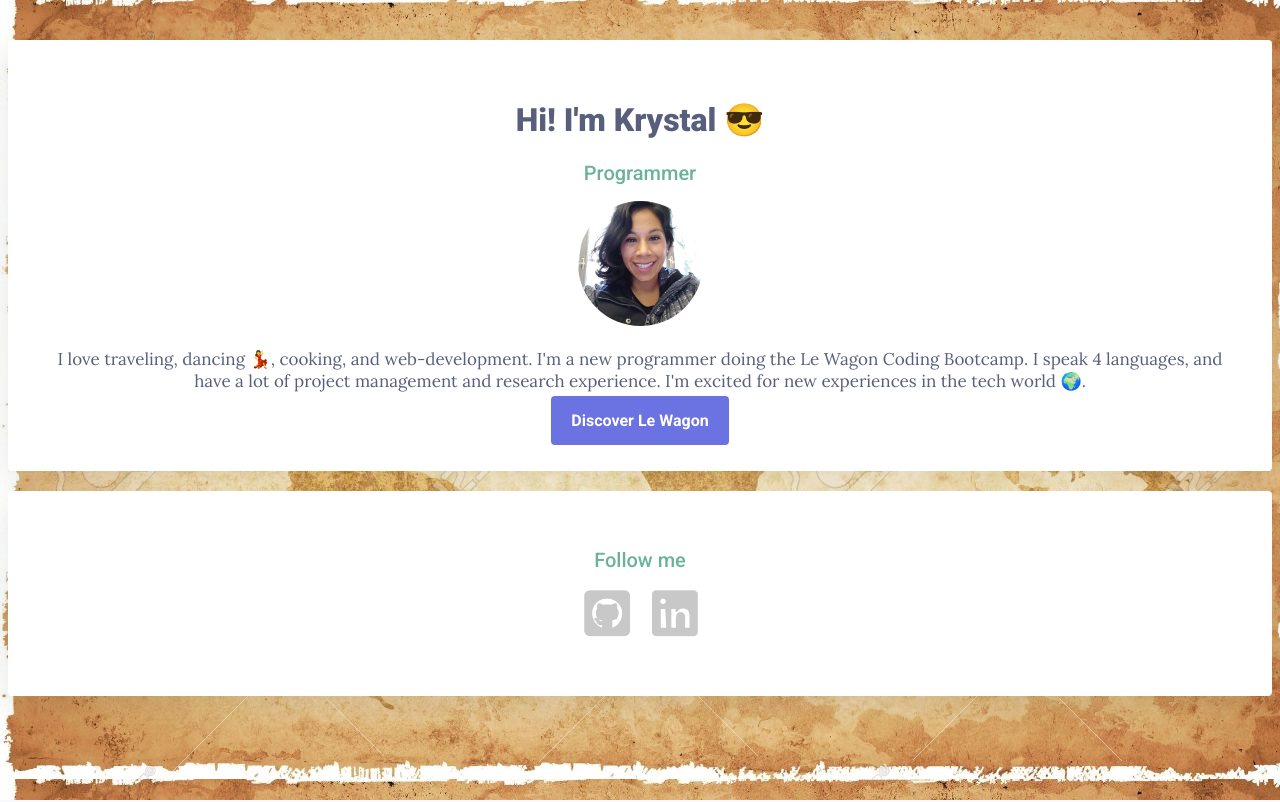
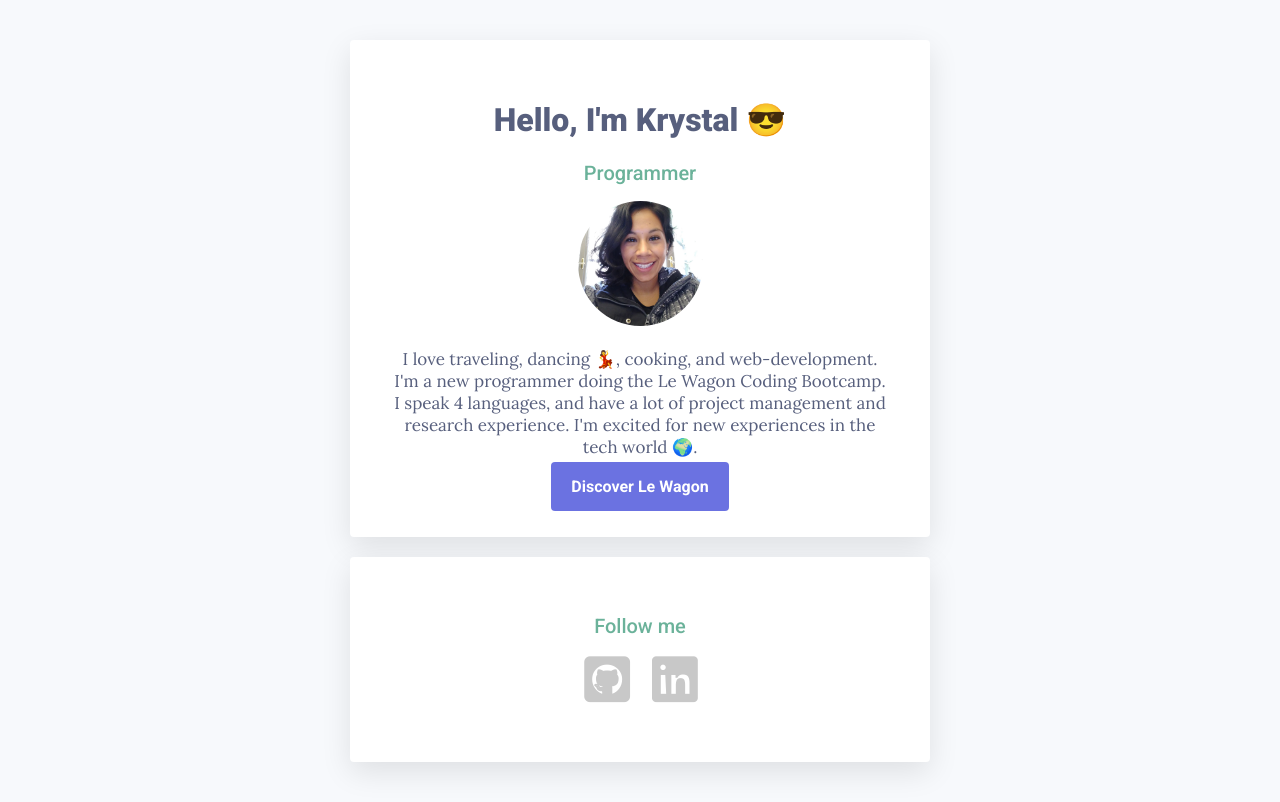
Before and after one commit to kmontes417/profile, a plain HTML site: page index.html in a window 1280 px wide. Drawn offline with Linux system fonts and the light colour scheme.

Commit message:
removed background image

```diff
--- a/index.html
+++ b/index.html
@@ -11,7 +11,7 @@
 <body>
   <div class="container">
     <div class="card-white">
-      <h1>Hi! I'm Krystal 😎</h1>
+      <h1>Hello, I'm Krystal 😎</h1>
       <h2>Programmer</h2>
       <img src="images/IMG_20190429_123929939.jpg" class="img-circle" alt="Krystal Montesdeoca">
       <p>
--- a/style.css
+++ b/style.css
@@ -4,7 +4,6 @@ body {
   font-family: 'Lora', serif;
   font-size: 17px;
   font-weight: lighter;
-  background-image: url(images/world-map.jpg);
 }
 
 /** {
@@ -64,8 +63,9 @@ ul {
   padding: 40px;
   box-shadow: 0px 10px 30px rgba(0,0,0,0.1);
   border-radius: 4px;
-  margin: 20px 0px;
+  margin: 20px auto;
   text-align: center;
+  width: 500px;
 }
 
 .img-circle {
```
